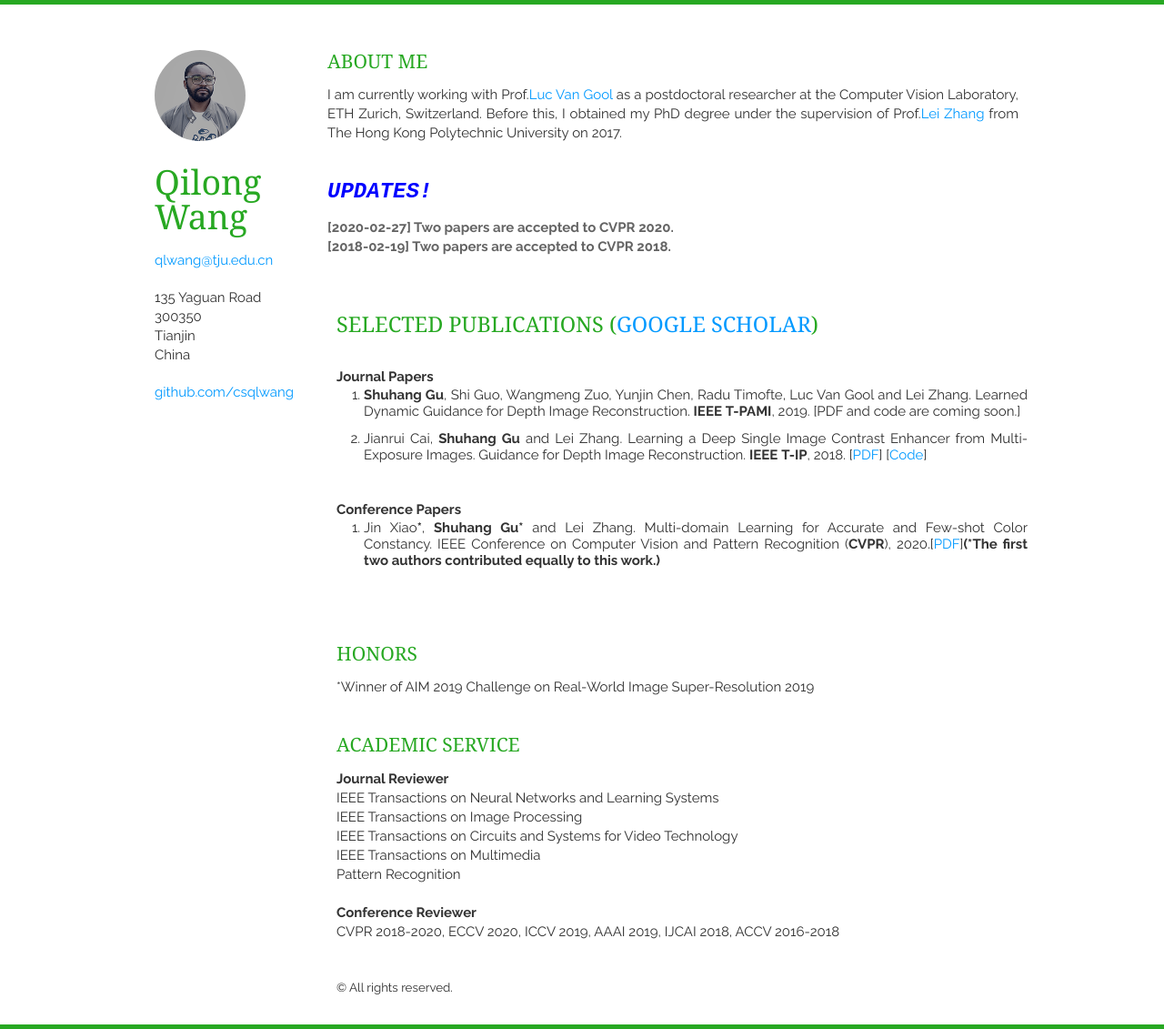
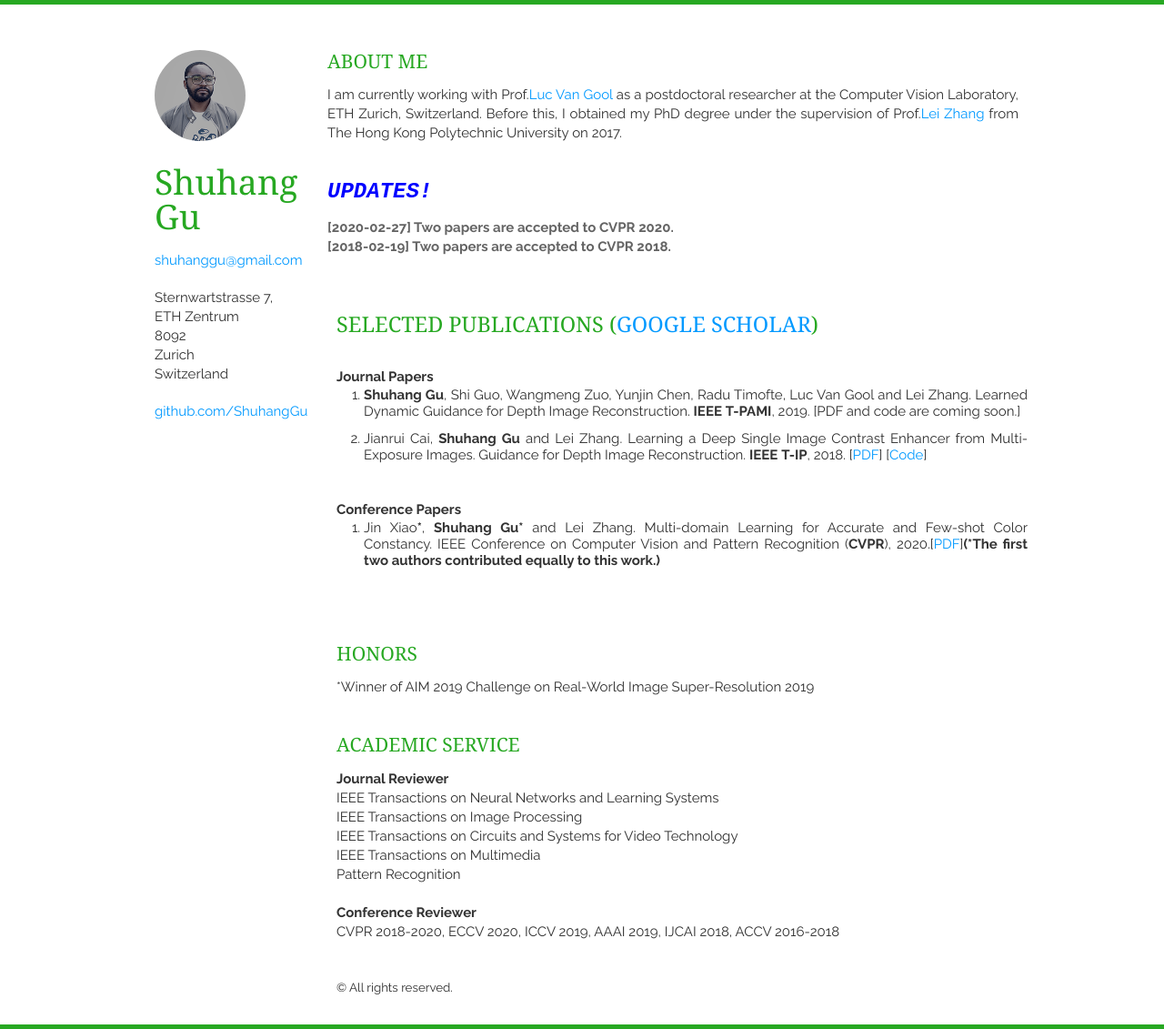
Before and after one commit to ShuhangGu/shuhanggu.github.com, a Jekyll site: the page built from index.html, in a window 1280 px wide. Shown: the whole page at 91% size. Built offline with Jekyll 4.4.1, drawn with Linux system fonts in a browser that asks for light colours; nearby versions of some CDN libraries; the list of posts is cut into pages by our own code.

Commit message:
Update _config.yml

```diff
--- a/_config.yml
+++ b/_config.yml
@@ -7,25 +7,26 @@ paginate: 5
 plugins: [jekyll-paginate]
 port: 4000
 safe: true
-url: http://csqlwang.github.io/homepage/
+url: https://shuhanggu.github.io/
 author: Fábio Madeira
 
 # edit this section with your information
 # jekyller.github.io - all contents run on /vitae/
 # for a normal use at the base of the server change it to "/"
 baseurl: /homepage/
-title: Homepage of Qilong Wang
-name: Qilong Wang
-email: qlwang@tju.edu.cn
-email_full: mailto:qlwang@tju.edu.cn
-website: github.com/csqlwang
-website_full: https://github.com/csqlwang
+title: Homepage of Shuhang Gu
+name: Shuhang Gu
+email: shuhanggu@gmail.com
+email_full: mailto:shuhanggu@gmail.com
+website: github.com/ShuhangGu
+website_full: https://github.com/ShuhangGu
 
 address:
-  street: 135 Yaguan Road
-  postcode: 300350
-  city: Tianjin
-  country: China
+  Office: ETF C115,
+  street: Sternwartstrasse 7, ETH Zentrum
+  postcode: 8092
+  city: Zurich
+  country: Switzerland
 
 # needed for travis-ci build
 exclude: [vendor]
```
